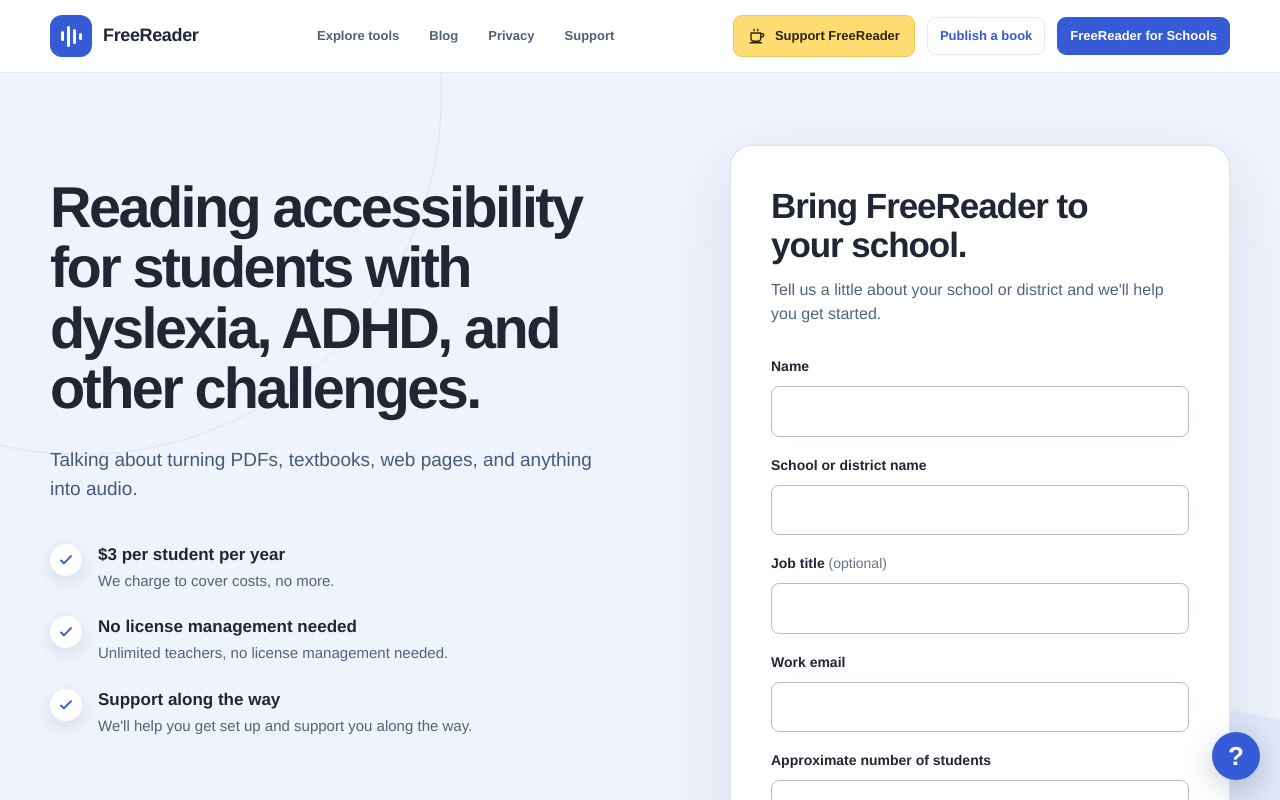
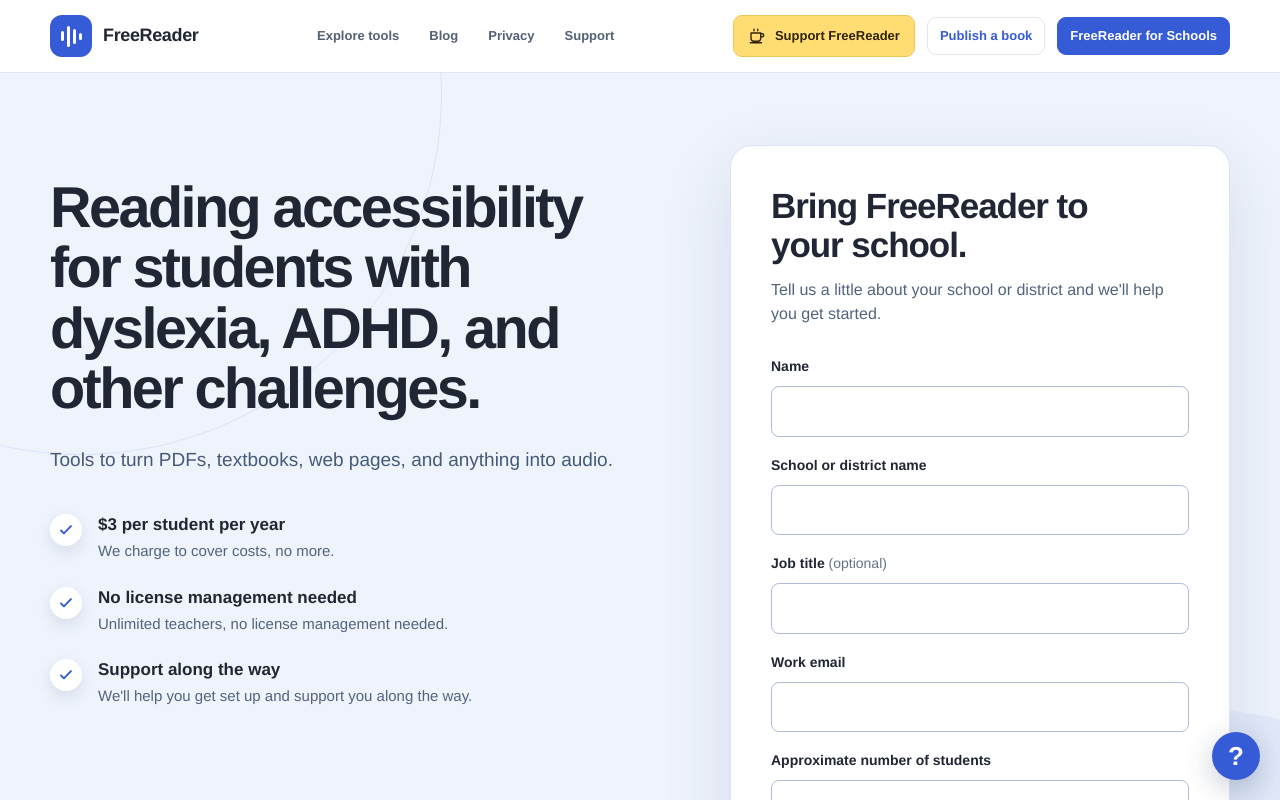
Before and after one commit to fatherGoose1/freereader-frontend, a Next.js app: page /school in a window 1280 px wide. Shown: the top 800 px of the page. Built offline with nearby package versions, Linux system fonts and the light colour scheme; no server answers.

Commit message:
copy: clarify schools page subtitle

```diff
--- a/app/(marketing)/school/page.tsx
+++ b/app/(marketing)/school/page.tsx
@@ -21,7 +21,7 @@
         <div className={`wrap ${styles.inner}`}>
           <div className={styles.copy}>
             <h1 id="school-heading">Reading accessibility for students with dyslexia, ADHD, and other challenges.</h1>
-            <p className={styles.lede}>Talking about turning PDFs, textbooks, web pages, and anything into audio.</p>
+            <p className={styles.lede}>Tools to turn PDFs, textbooks, web pages, and anything into audio.</p>
             <ul className={styles.benefits} aria-label="School benefits">
               {benefits.map(({ title, detail }) => (
                 <li key={title}>
```
